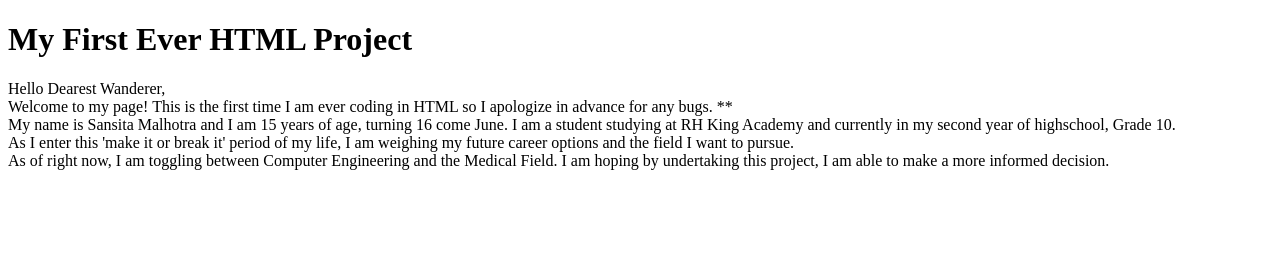
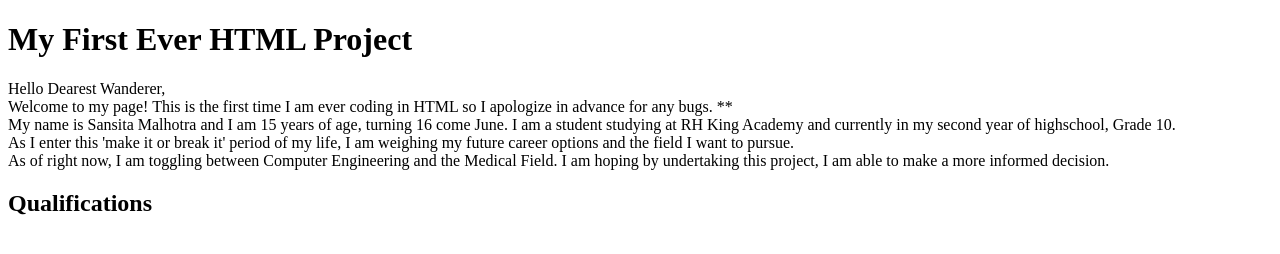
Before and after one commit to sansitamalhotra/sansitamalhotra.github.io, a plain HTML site: page index.html in a window 1280 px wide. Drawn offline with Linux system fonts and the light colour scheme.

Commit message:
Update index.html

```diff
--- a/index.html
+++ b/index.html
@@ -12,7 +12,9 @@
            Welcome to my page! This is the first time I am ever coding in HTML so I apologize in advance for any bugs. ** <br>
            My name is Sansita Malhotra and I am 15 years of age, turning 16 come June. I am a student studying at RH King Academy and currently in my second year of highschool, Grade 10.<br>
            As I enter this 'make it or break it' period of my life, I am weighing my future career options and the field I want to pursue. <br>
-            As of right now, I am toggling between Computer Engineering and the Medical Field. I am hoping by undertaking this project, I am able to make a more informed decision. <br>
+           As of right now, I am toggling between Computer Engineering and the Medical Field. I am hoping by undertaking this project, I am able to make a more informed decision. <br>
+        <h2> Qualifications </h2>
+
 
 
 
```
